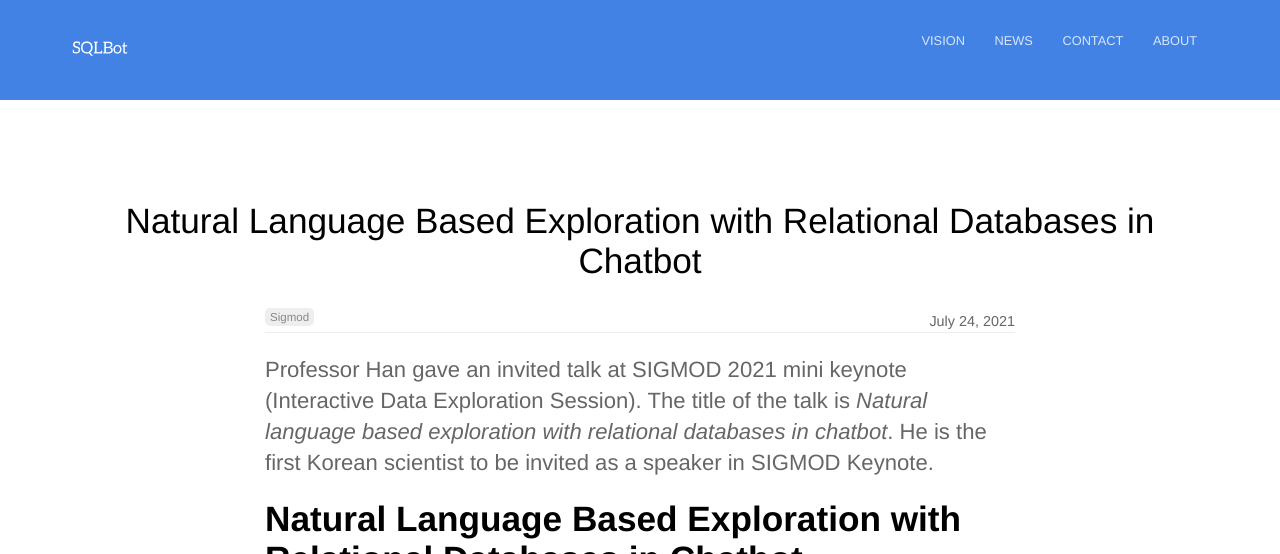
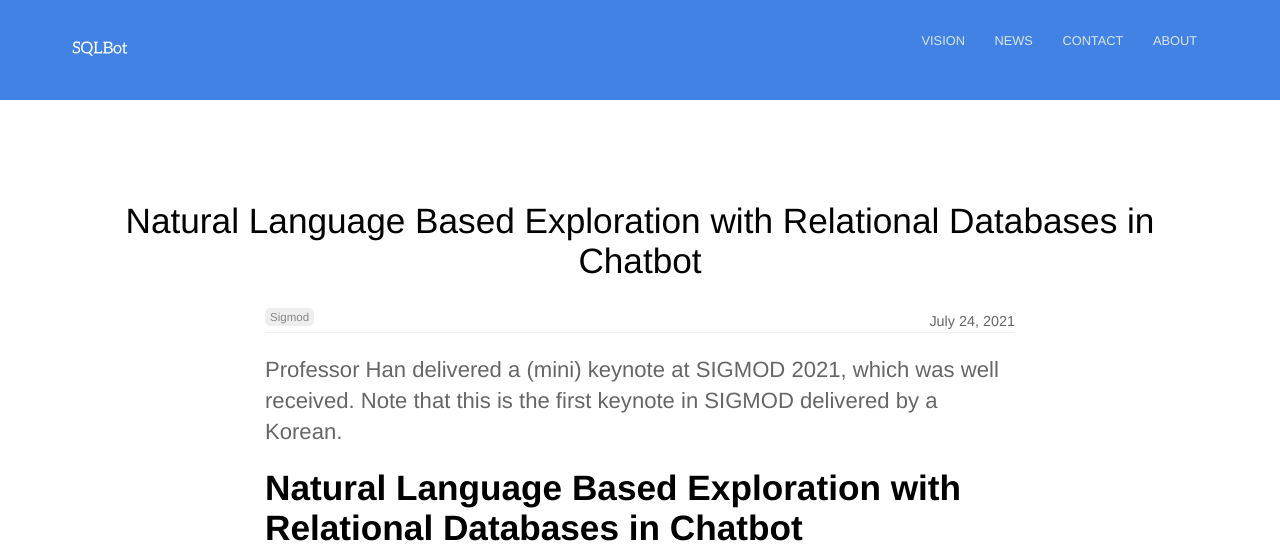
Before and after one commit to hyukyu/sqlbot, a Jekyll site: the page built from _posts/2021-07-01-sigmod-keynote.md, in a window 1280 px wide and 900 px high, cut to the strip 0-554 px from the top of the window. Built offline with Jekyll 4.4.1, drawn with Linux system fonts in a browser that asks for light colours.

Commit message:
update: news

```diff
--- a/_posts/2021-07-01-sigmod-keynote.md
+++ b/_posts/2021-07-01-sigmod-keynote.md
@@ -5,7 +5,9 @@ preview_title: Invited talk at SIGMOD 2021 Keynote on "Natural Language Based Ex
 categories:
   - SIGMOD
 ---
-Professor Han gave an invited talk at SIGMOD 2021 mini keynote (Interactive Data Exploration Session). The title of the talk is *Natural language based exploration with relational databases in chatbot*. He is the first Korean scientist to be invited as a speaker in SIGMOD Keynote.
+
+Professor Han delivered a (mini) keynote at SIGMOD 2021, which was well received. Note that this is the first keynote in SIGMOD delivered by a Korean.
+
 
 ## **Natural Language Based Exploration with Relational Databases in Chatbot**
 [![IMAGE ALT TEXT](https://img.youtube.com/vi/gOon0hkbItg/0.jpg)](https://youtu.be/gOon0hkbItg "SIGMOD 2021 Keynote")
```
